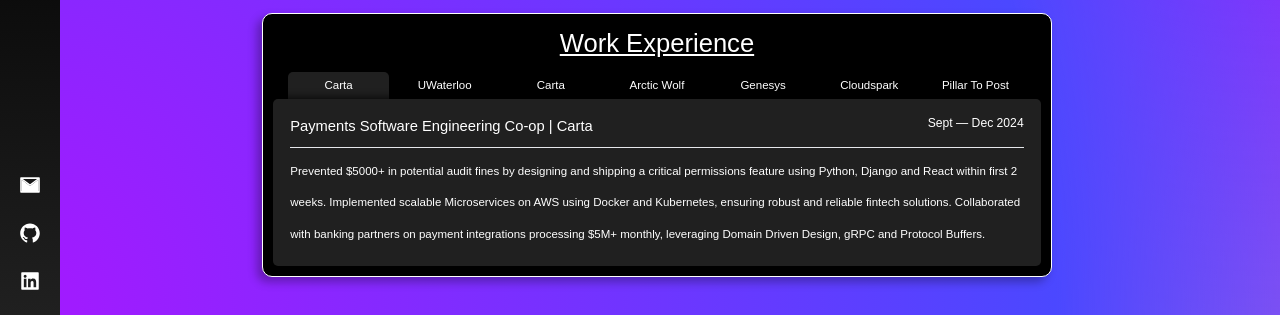
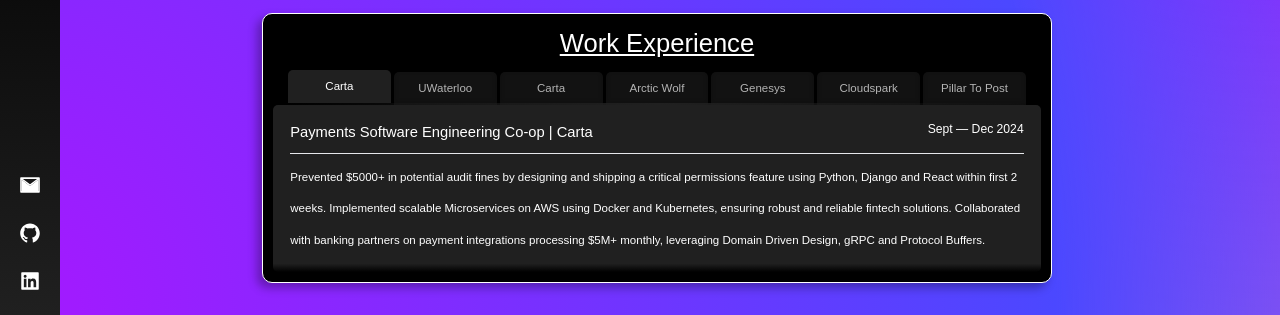
Before and after one commit to kanwarpal-brar/react-portfolio-website, a Next.js app: page /about in a window 1280 px wide. Shown: the part 485-800 px from the top of the page. Built offline with nearby package versions, Linux system fonts and the light colour scheme; a web font is replaced by a local one.

Commit message:
Updated styling

```diff
--- a/components/TabbedContentBox/TabButton/tabbutton.module.scss
+++ b/components/TabbedContentBox/TabButton/tabbutton.module.scss
@@ -3,14 +3,17 @@
 .tab_button {
   height: 100%;
   width: 100%;
+  transition: all 0.2s ease-in-out;
+  background-color: variables.$secondary_color_alt;
+  opacity: 0.7;
+  box-shadow: inset 0 -2px 5px rgba(0, 0, 0, 0.2);
 
   @media (orientation: portrait) {
     width: 10%;
     font-size: 0.65em;
     overflow: hidden;
     text-overflow: clip;
-    color: variables.$secondary_color_alt;
-    background-color: variables.$secondary_color_alt;
+    color: variables.$text_color;
     flex-shrink: 1;
     margin: 0;
     height: 100%;
@@ -18,16 +21,24 @@
     -ms-user-select: none;
     user-select: none;
   }
-  padding: 5px 0px;
+  padding: 8px 0px;
   border-top-left-radius: 5px;
   border-top-right-radius: 5px;
   font-weight: 500;
   -webkit-user-select: none;
   user-select: none;
 
+  &:hover {
+    opacity: 0.9;
+    transform: translateY(-2px);
+  }
+
   &_active {
     @extend .tab_button;
     background-color: variables.$secondary_color_focus;
+    opacity: 1;
+    box-shadow: 0 -2px 5px rgba(0, 0, 0, 0.2);
+    transform: translateY(-2px);
 
     @media (orientation: portrait) {
       font-size: 0.65em;
--- a/components/TabbedContentBox/tabbedcontentbox.module.scss
+++ b/components/TabbedContentBox/tabbedcontentbox.module.scss
@@ -20,9 +20,25 @@
   .tab_buttons_container {
     display: flex;
     flex-direction: row;
-    gap: 5px;
+    gap: 3px;
     padding: 0px 15px;
     height: 100%;
+    position: relative;
+
+    &::after {
+      content: '';
+      position: absolute;
+      bottom: 0;
+      left: 15px;
+      right: 15px;
+      height: 2px;
+      background: linear-gradient(
+        to right,
+        transparent,
+        variables.$secondary_color_focus,
+        transparent
+      );
+    }
 
     @media (orientation: portrait) {
       max-height: min-content;
@@ -36,9 +52,15 @@
     align-items: center;
     height: 100%;
     width: 100%;
-    background-color: variables.$secondary_color_focus;
+    background: linear-gradient(
+      to bottom,
+      variables.$secondary_color_focus,
+      variables.$secondary_color_focus 95%,
+      variables.$secondary_color
+    );
     border-radius: 5px;
     box-shadow: 0px 0px 10px black;
     padding: 15px 2px;
+    margin-top: 0;
   }
 }
```
